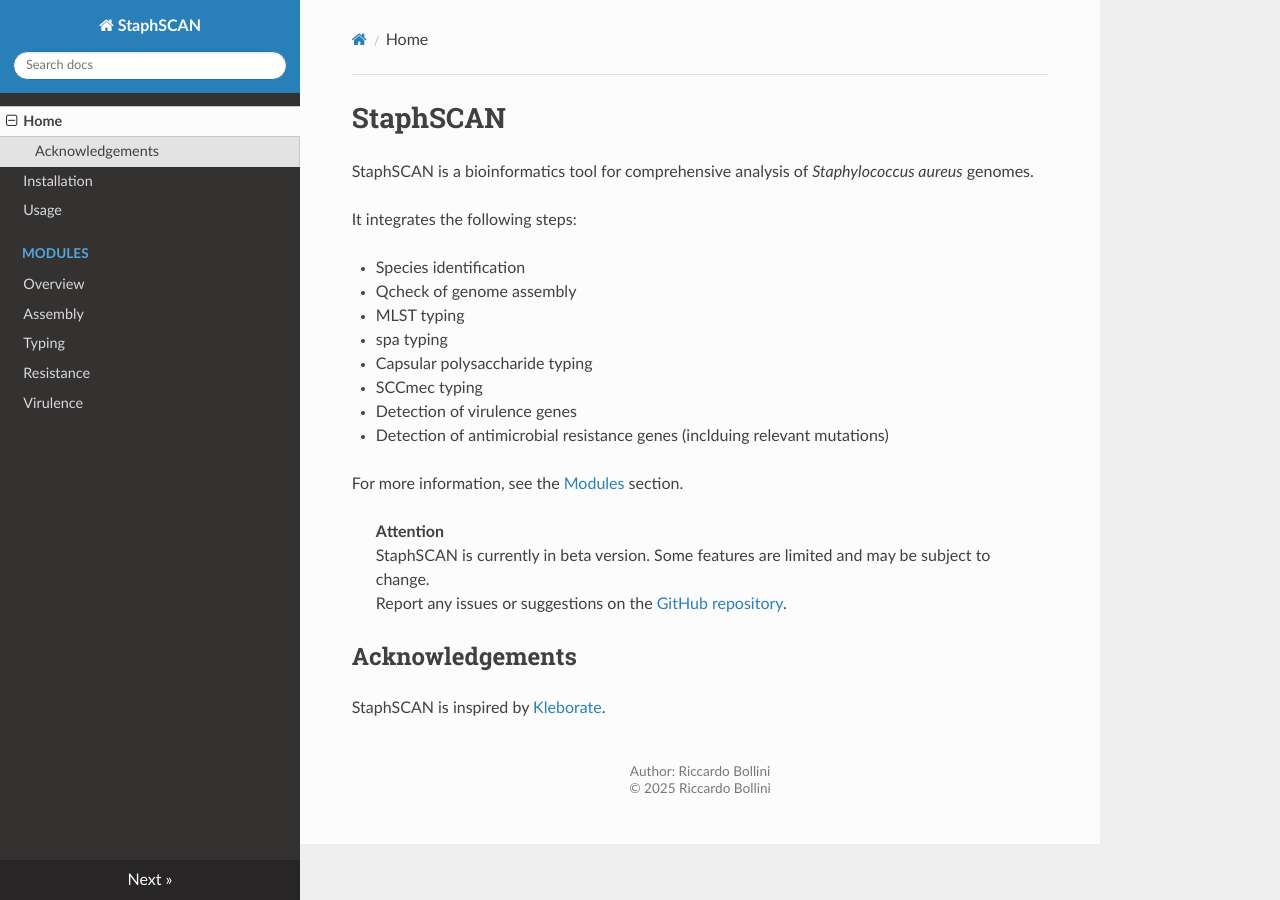
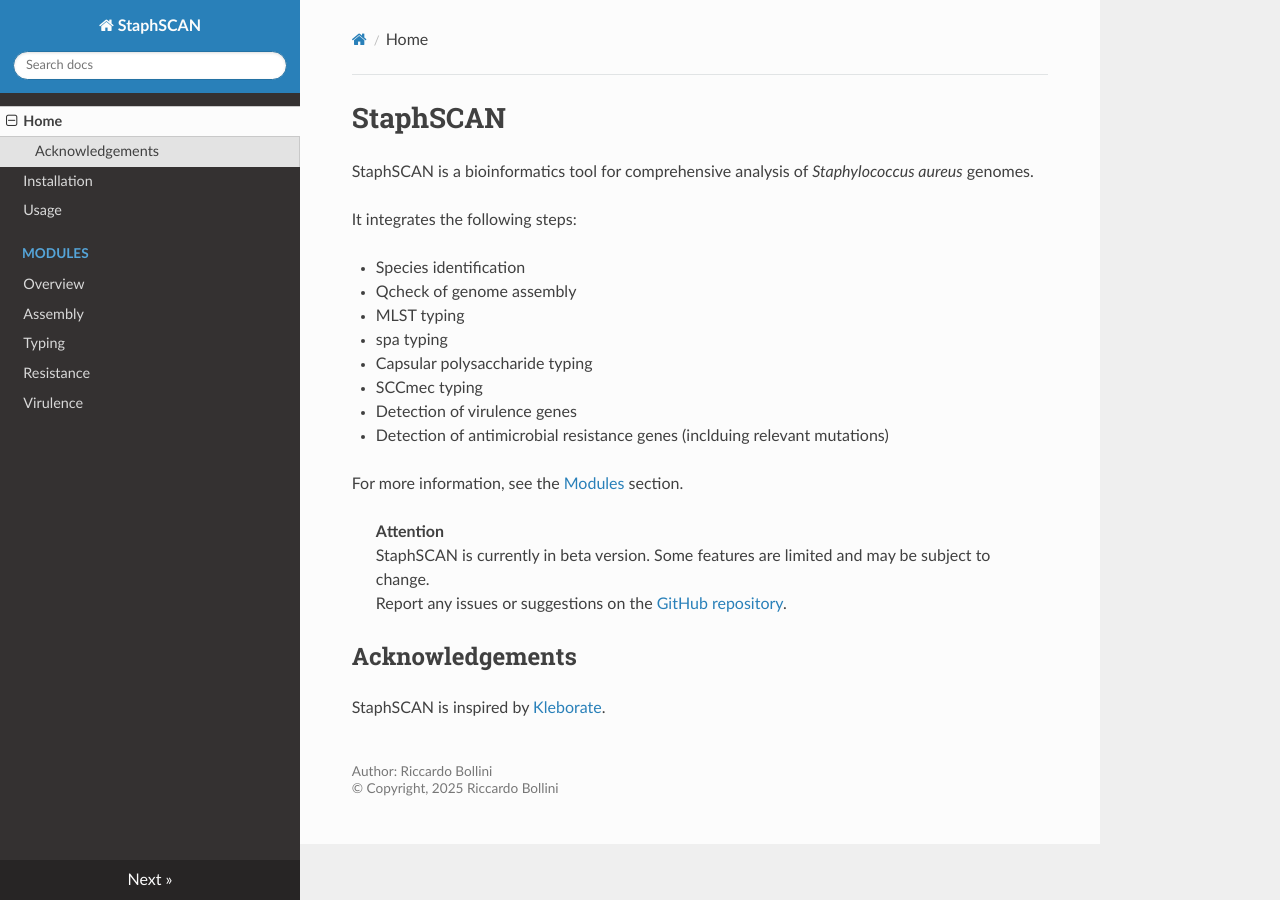
Before and after one commit to riccabolla/StaphSCAN, an MkDocs documentation site: the page built from docs/index.md, in a window 1280 px wide. Built offline with MkDocs 1.6.1, drawn with Linux system fonts in a browser that asks for light colours; nearby versions of some CDN libraries.

Commit message:
Change footer alignment and copyright text

```diff
--- a/overrides/main.html
+++ b/overrides/main.html
@@ -1,8 +1,8 @@
 {% extends "base.html" %}
 
 {% block footer %}
-<footer style="text-align: center; padding: 20px 0; font-size: 0.85em; color: #777;">
+<footer style="text-align: left; padding: 20px 0; font-size: 0.85em; color: #777;">
     <div>Author: Riccardo Bollini</div>
-    <div>© 2025 Riccardo Bollini</div>
+    <div>© Copyright, 2025 Riccardo Bollini</div>
 </footer>
 {% endblock %}
```
